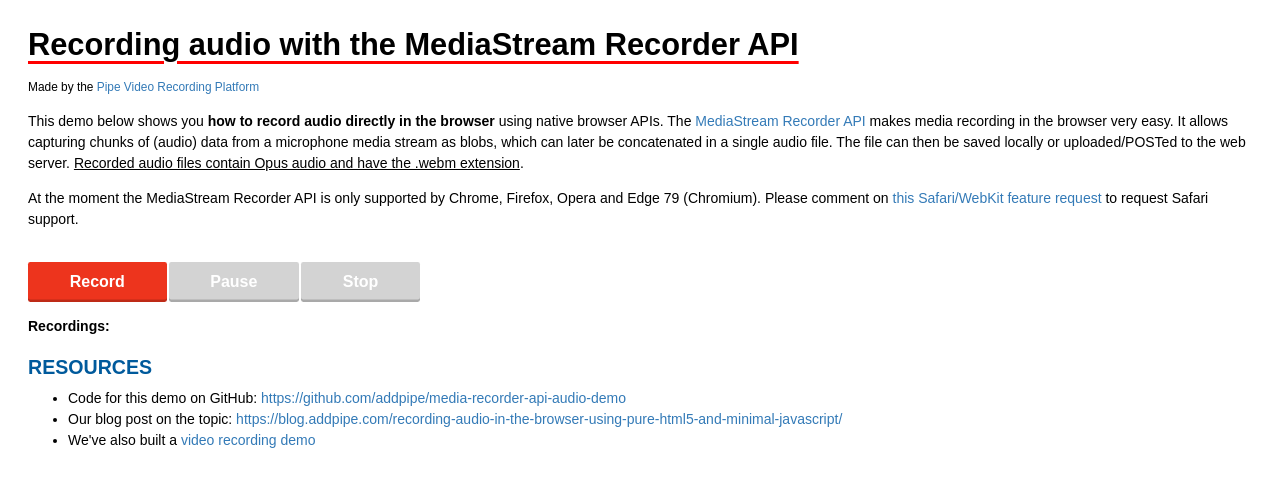
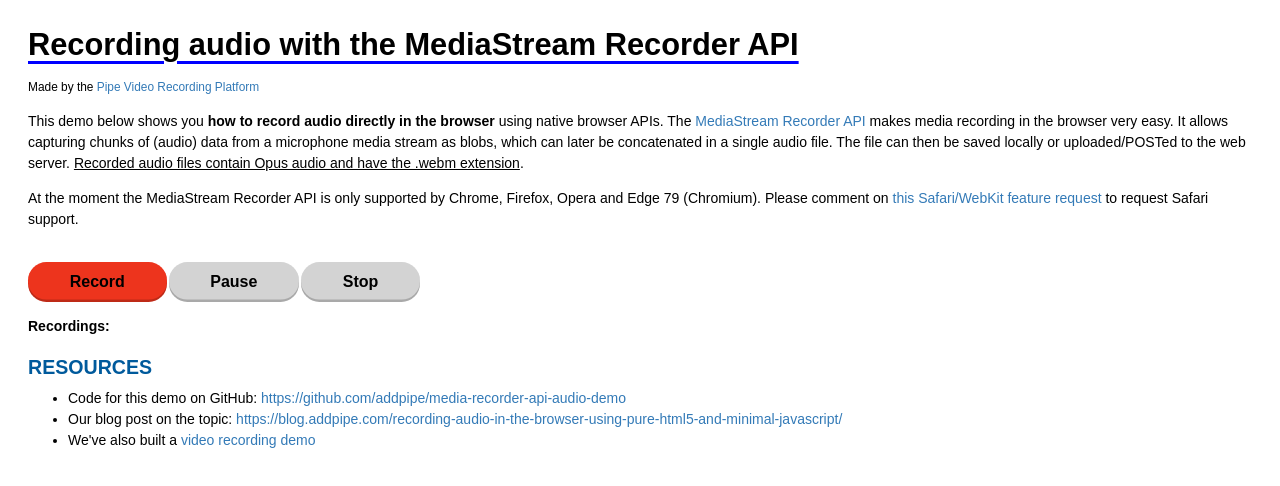
Before and after one commit to ekippe/testMediastreamAPI, a plain HTML site: page index.html in a window 1280 px wide. Drawn offline with nearby package versions, Linux system fonts and the light colour scheme; files whose address does not match are found by name.

Commit message:
Update style.css

```diff
--- a/style.css
+++ b/style.css
@@ -10,7 +10,7 @@ body {
   margin:2em;
 }
 h1 {
-  text-decoration: underline red;
+  text-decoration: underline blue;
   text-decoration-thickness: 3px;
   text-underline-offset: 6px;
   font-size: 220%;
@@ -50,8 +50,8 @@ button {
   flex-grow: 1;
   height: 2.5rem;
   min-width: 2rem;
-  border: none;
-  border-radius: 0.15rem;
+  border: 4px;
+  border-radius: 1.15rem;
   background: #ed341d;
   margin-left: 2px;
   box-shadow: inset 0 -0.15rem 0 rgba(0, 0, 0, 0.2);
@@ -59,7 +59,7 @@ button {
   display: flex;
   justify-content: center;
   align-items: center;
-  color:#ffffff;
+  color:#000000;
   font-weight: bold;
   font-size: 1rem;
 }
```
